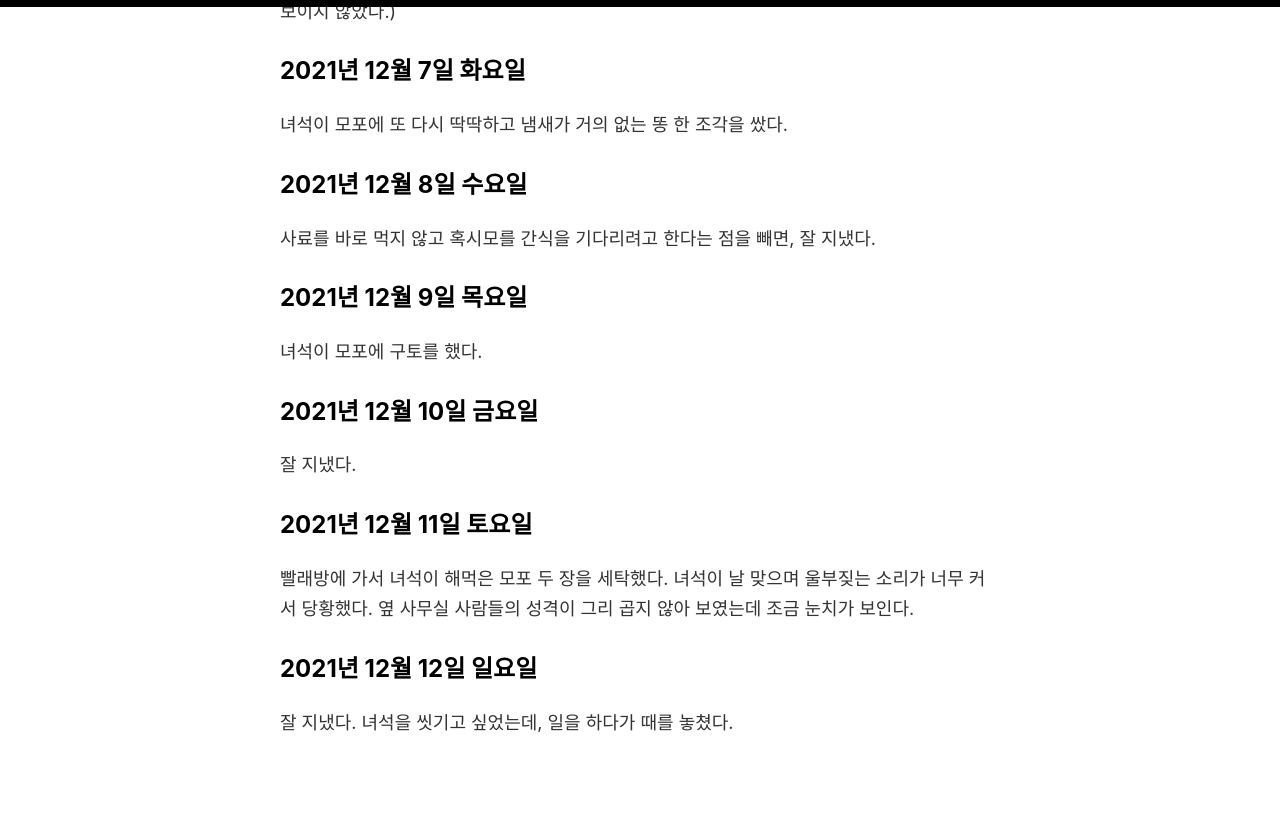
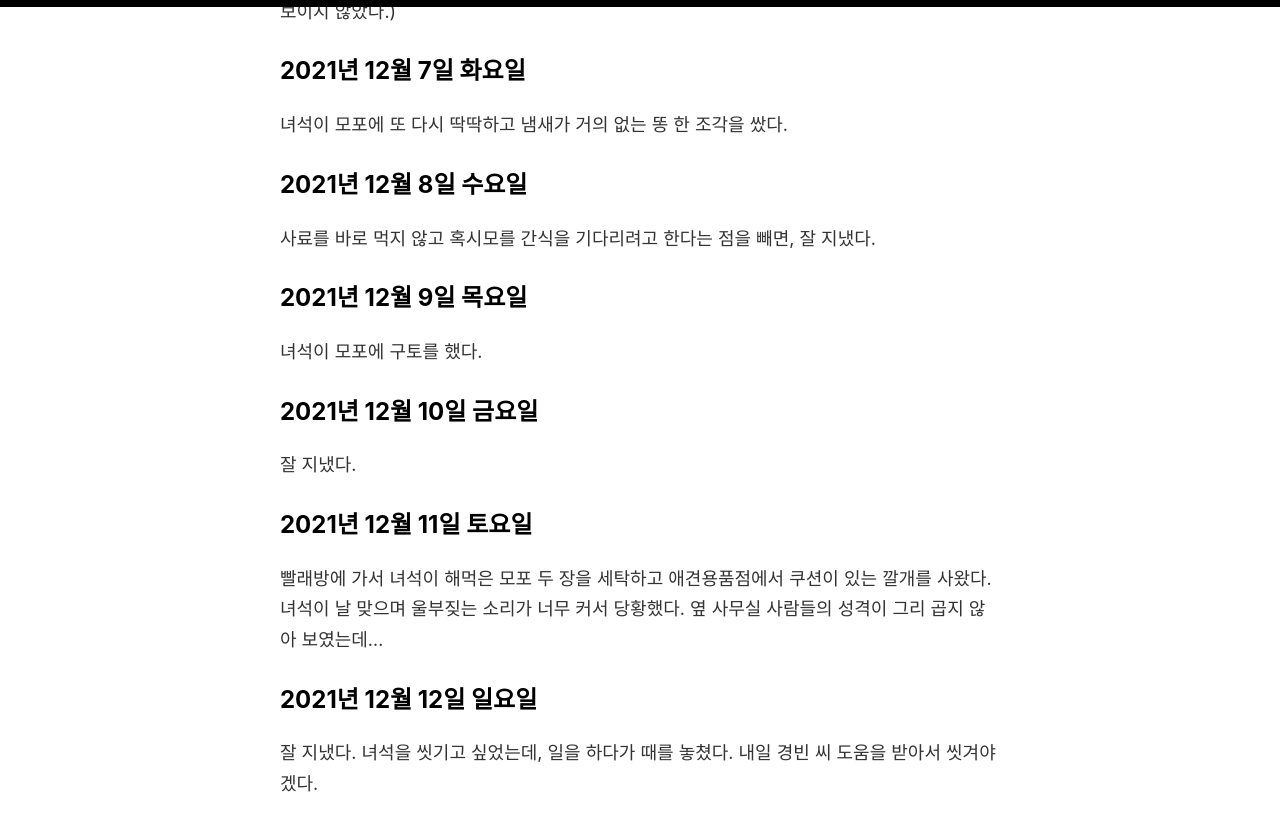
Before and after one commit to oxmhpark/www.exonomicon.net, a Jekyll site: the page built from _posts/2021-10-31-caring-note-of-aeng-doo.md, in a window 1280 px wide and 900 px high, scrolled down 5632 px. Shown: the top 831 px of the window. Built offline with Jekyll 4.4.1, drawn with Linux system fonts in a browser that asks for light colours; comment, search, counter and statistics services are not loaded.

Commit message:
Update 2021-10-31-caring-note-of-aeng-doo.md

```diff
--- a/_posts/2021-10-31-caring-note-of-aeng-doo.md
+++ b/_posts/2021-10-31-caring-note-of-aeng-doo.md
@@ -128,7 +128,7 @@ published: true
 잘 지냈다.
 
 ## 2021년 12월 11일 토요일
-빨래방에 가서 녀석이 해먹은 모포 두 장을 세탁했다. 녀석이 날 맞으며 울부짖는 소리가 너무 커서 당황했다. 옆 사무실 사람들의 성격이 그리 곱지 않아 보였는데 조금 눈치가 보인다.
+빨래방에 가서 녀석이 해먹은 모포 두 장을 세탁하고 애견용품점에서 쿠션이 있는 깔개를 사왔다. 녀석이 날 맞으며 울부짖는 소리가 너무 커서 당황했다. 옆 사무실 사람들의 성격이 그리 곱지 않아 보였는데...
 
 ## 2021년 12월 12일 일요일
-잘 지냈다. 녀석을 씻기고 싶었는데, 일을 하다가 때를 놓쳤다.
+잘 지냈다. 녀석을 씻기고 싶었는데, 일을 하다가 때를 놓쳤다. 내일 경빈 씨 도움을 받아서 씻겨야겠다.
```
